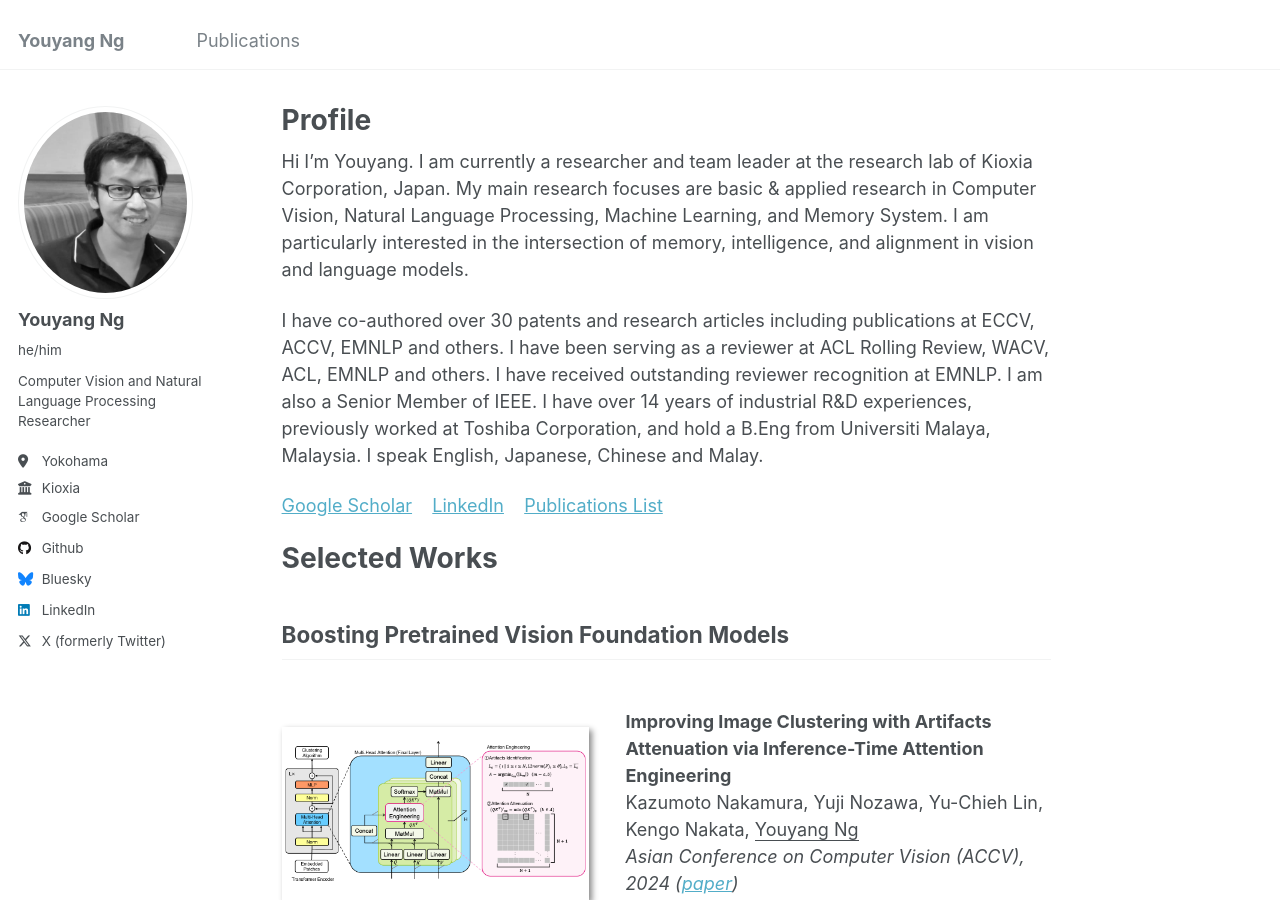
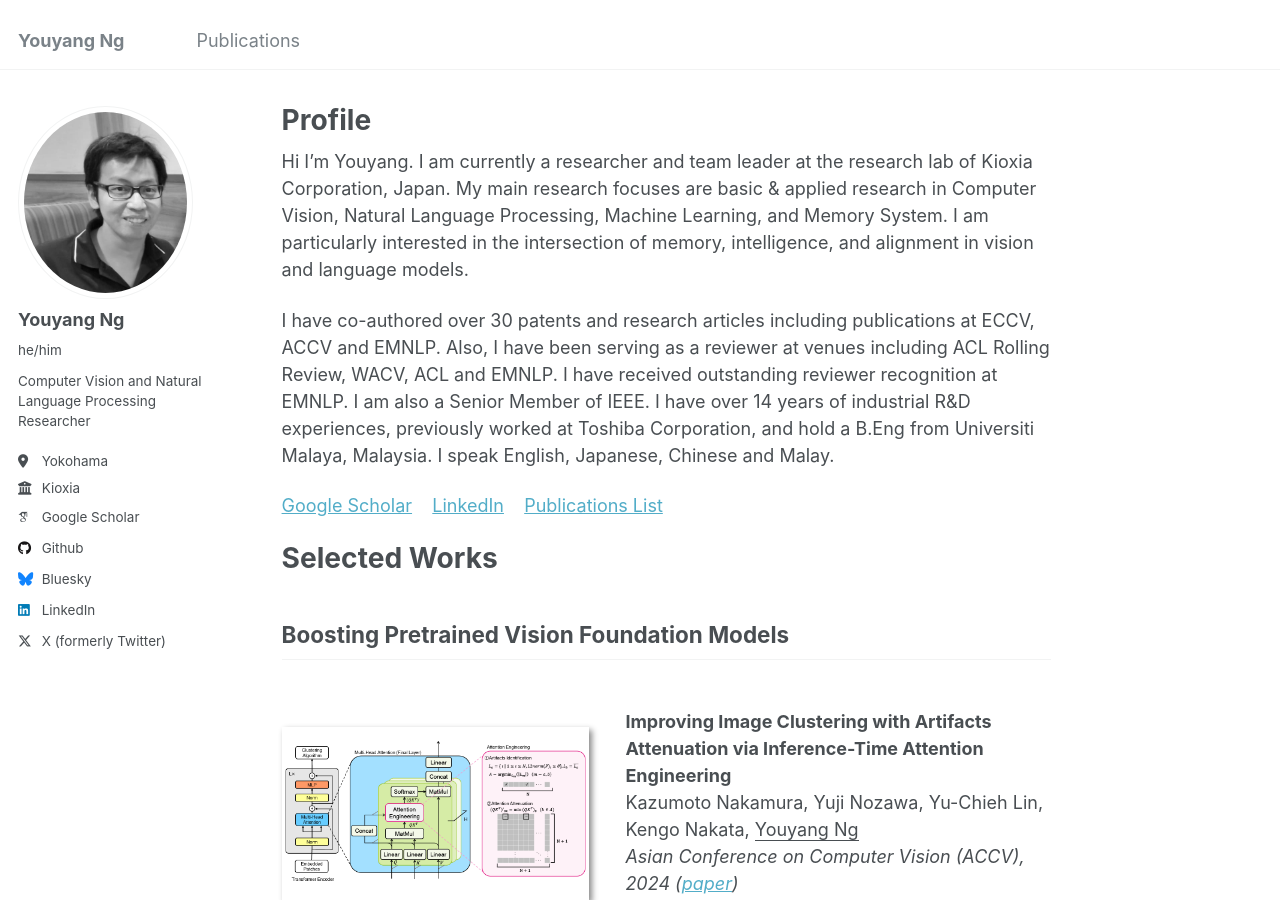
Before and after one commit to yy29/yy29.github.io, a Jekyll site: the page built from _pages/about.md, in a window 1280 px wide and 900 px high. Built offline with Jekyll 4.4.1, drawn with Linux system fonts in a browser that asks for light colours; some web fonts are replaced.

Commit message:
Update about.md

```diff
--- a/_pages/about.md
+++ b/_pages/about.md
@@ -9,7 +9,7 @@ redirect_from:
 
 Hi I'm Youyang. I am currently a researcher and team leader at the research lab of Kioxia Corporation, Japan. My main research focuses are basic & applied research in Computer Vision, Natural Language Processing, Machine Learning, and Memory System. I am particularly interested in the intersection of memory, intelligence, and alignment in vision and language models.
 
-I have co-authored over 30 patents and research articles including publications at ECCV, ACCV, EMNLP and others. I have been serving as a reviewer at ACL Rolling Review, WACV, ACL, EMNLP and others. I have received outstanding reviewer recognition at EMNLP. I am also a Senior Member of IEEE. I have over 14 years of industrial R&D experiences, previously worked at Toshiba Corporation, and hold a B.Eng from Universiti Malaya, Malaysia. I speak English, Japanese, Chinese and Malay.
+I have co-authored over 30 patents and research articles including publications at ECCV, ACCV and EMNLP. Also, I have been serving as a reviewer at venues including ACL Rolling Review, WACV, ACL and EMNLP. I have received outstanding reviewer recognition at EMNLP. I am also a Senior Member of IEEE. I have over 14 years of industrial R&D experiences, previously worked at Toshiba Corporation, and hold a B.Eng from Universiti Malaya, Malaysia. I speak English, Japanese, Chinese and Malay.
 
 [Google Scholar](https://scholar.google.com/citations?user=4BGLw_QAAAAJ) &nbsp;&nbsp; [LinkedIn](https://www.linkedin.com/in/youyang-ng-55a10ab9/) &nbsp;&nbsp; [Publications List](publications.md)
 
```
